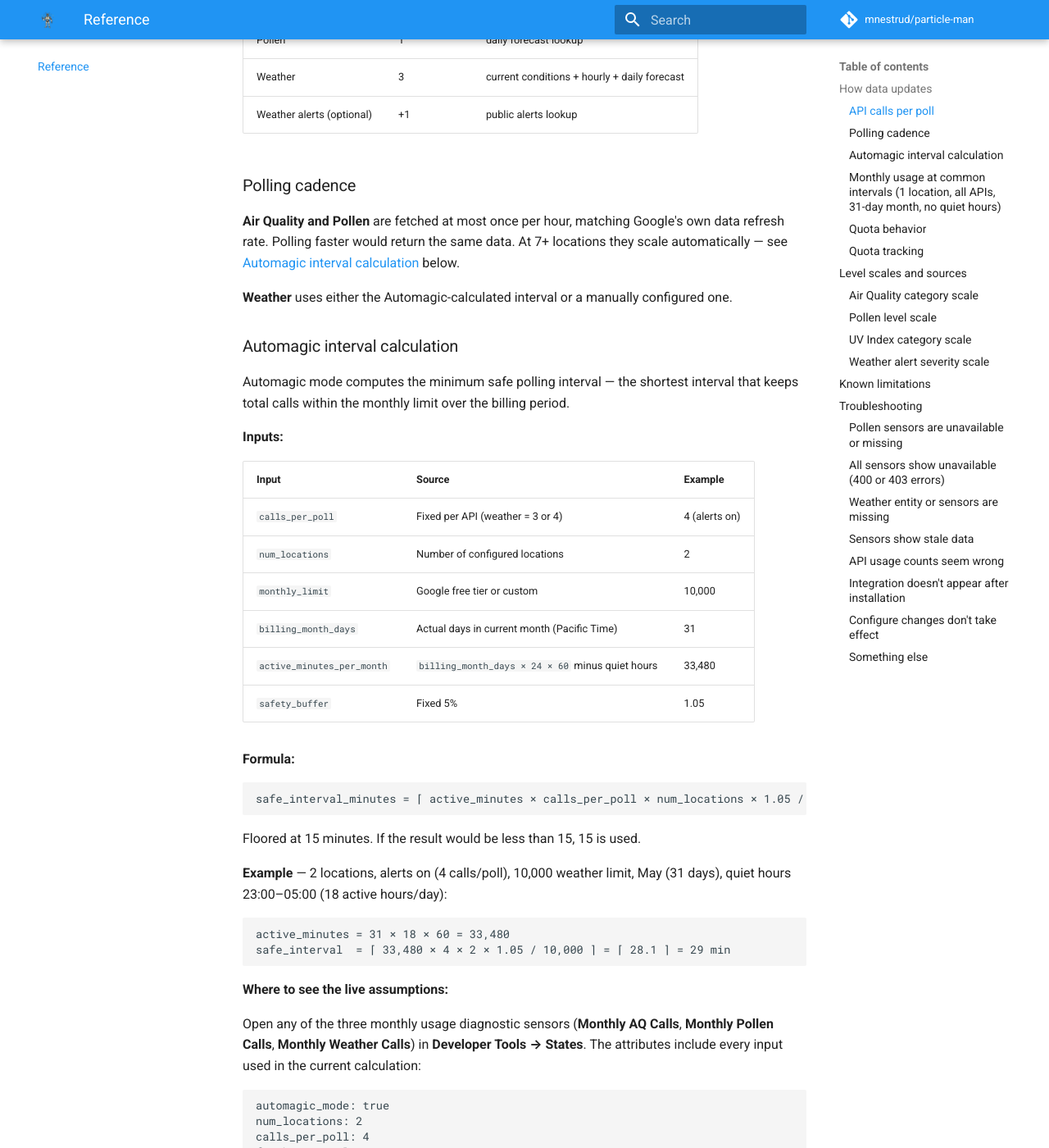
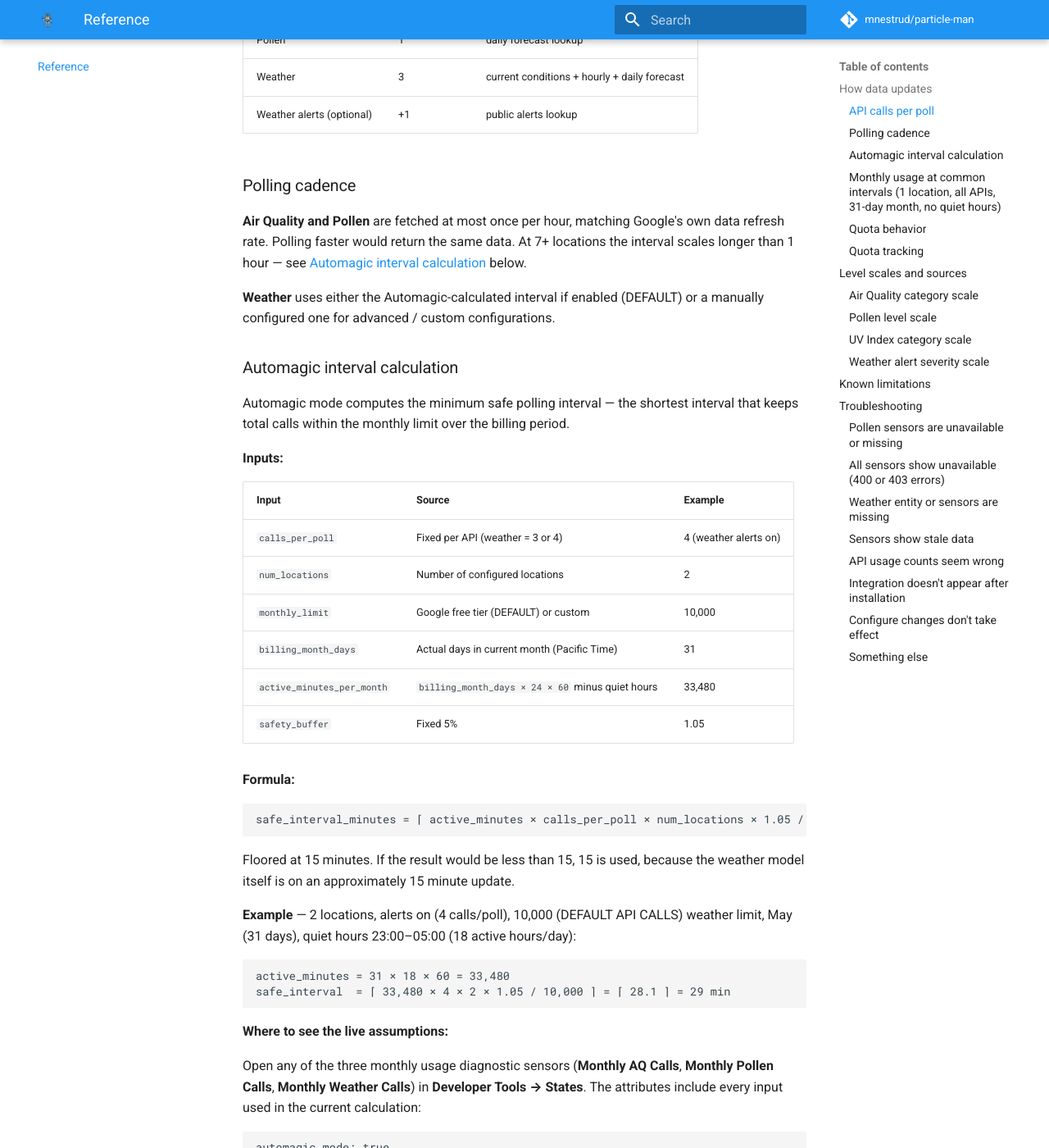
Before and after one commit to mnestrud/particle-man, an MkDocs documentation site: the page built from docs/reference.md, in a window 1280 px wide and 1400 px high, scrolled down 515 px. Shown: the whole window at 82% size. Built offline with MkDocs 1.6.1 and Material for MkDocs 9.7.7, drawn with Linux system fonts in a browser that asks for light colours; comment, search, counter and statistics services are not loaded; some of the changed text lies outside the part shown.

Commit message:
Update reference.md

````diff
--- a/docs/reference.md
+++ b/docs/reference.md
@@ -17,9 +17,9 @@ Particle Man polls Google's APIs on a schedule and enforces monthly quotas to ke
 
 ### Polling cadence
 
-**Air Quality and Pollen** are fetched at most once per hour, matching Google's own data refresh rate. Polling faster would return the same data. At 7+ locations they scale automatically — see [Automagic interval calculation](#automagic-interval-calculation) below.
+**Air Quality and Pollen** are fetched at most once per hour, matching Google's own data refresh rate. Polling faster would return the same data. At 7+ locations the interval scales longer than 1 hour — see [Automagic interval calculation](#automagic-interval-calculation) below.
 
-**Weather** uses either the Automagic-calculated interval or a manually configured one.
+**Weather** uses either the Automagic-calculated interval if enabled (DEFAULT) or a manually configured one for advanced / custom configurations.
 
 ### Automagic interval calculation
 
@@ -29,9 +29,9 @@ Automagic mode computes the minimum safe polling interval — the shortest inter
 
 | Input | Source | Example |
 |---|---|---|
-| `calls_per_poll` | Fixed per API (weather = 3 or 4) | 4 (alerts on) |
+| `calls_per_poll` | Fixed per API (weather = 3 or 4) | 4 (weather alerts on) |
 | `num_locations` | Number of configured locations | 2 |
-| `monthly_limit` | Google free tier or custom | 10,000 |
+| `monthly_limit` | Google free tier (DEFAULT) or custom | 10,000 |
 | `billing_month_days` | Actual days in current month (Pacific Time) | 31 |
 | `active_minutes_per_month` | `billing_month_days × 24 × 60` minus quiet hours | 33,480 |
 | `safety_buffer` | Fixed 5% | 1.05 |
@@ -42,9 +42,9 @@ Automagic mode computes the minimum safe polling interval — the shortest inter
 safe_interval_minutes = ⌈ active_minutes × calls_per_poll × num_locations × 1.05 / monthly_limit ⌉
 ```
 
-Floored at 15 minutes. If the result would be less than 15, 15 is used.
+Floored at 15 minutes. If the result would be less than 15, 15 is used, because the weather model itself is on an approximately 15 minute update.
 
-**Example** — 2 locations, alerts on (4 calls/poll), 10,000 weather limit, May (31 days), quiet hours 23:00–05:00 (18 active hours/day):
+**Example** — 2 locations, alerts on (4 calls/poll), 10,000 (DEFAULT API CALLS) weather limit, May (31 days), quiet hours 23:00–05:00 (18 active hours/day):
 
 ```
 active_minutes = 31 × 18 × 60 = 33,480
@@ -82,7 +82,7 @@ Free tier limits: [Air Quality](https://developers.google.com/maps/documentation
 
 ### Quota behavior
 
-When an API reaches its monthly limit, Particle Man pauses **only that API**. Other APIs continue normally. Tracking resets automatically on the 1st of the month (midnight Pacific Time).
+When an API reaches its monthly limit, Particle Man pauses **only that API**. Other APIs continue normally. Tracking resets automatically on the 1st of the month (midnight Pacific Time).  Reconfigure the integration to add quota.
 
 ### Quota tracking
 
````
